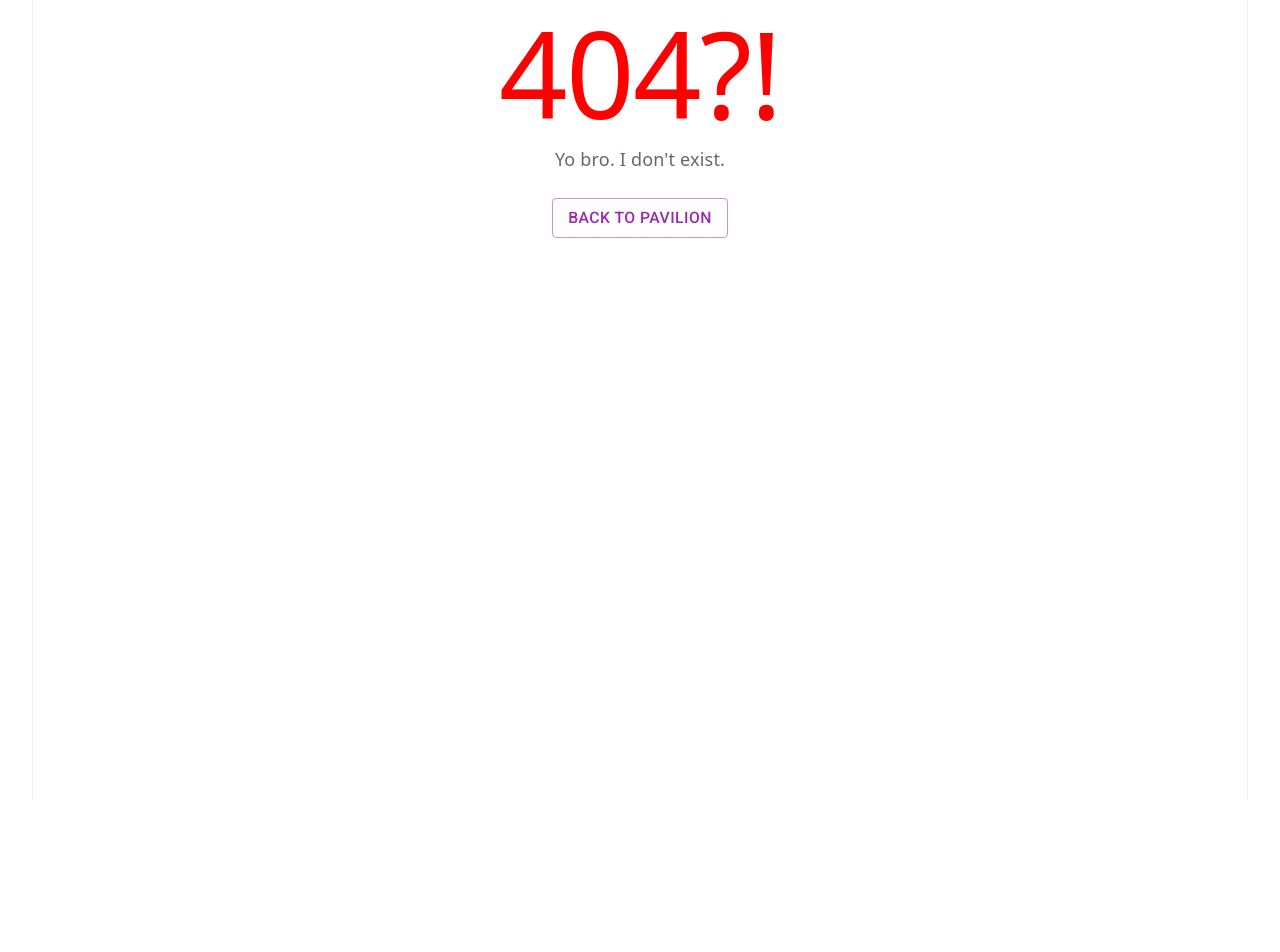
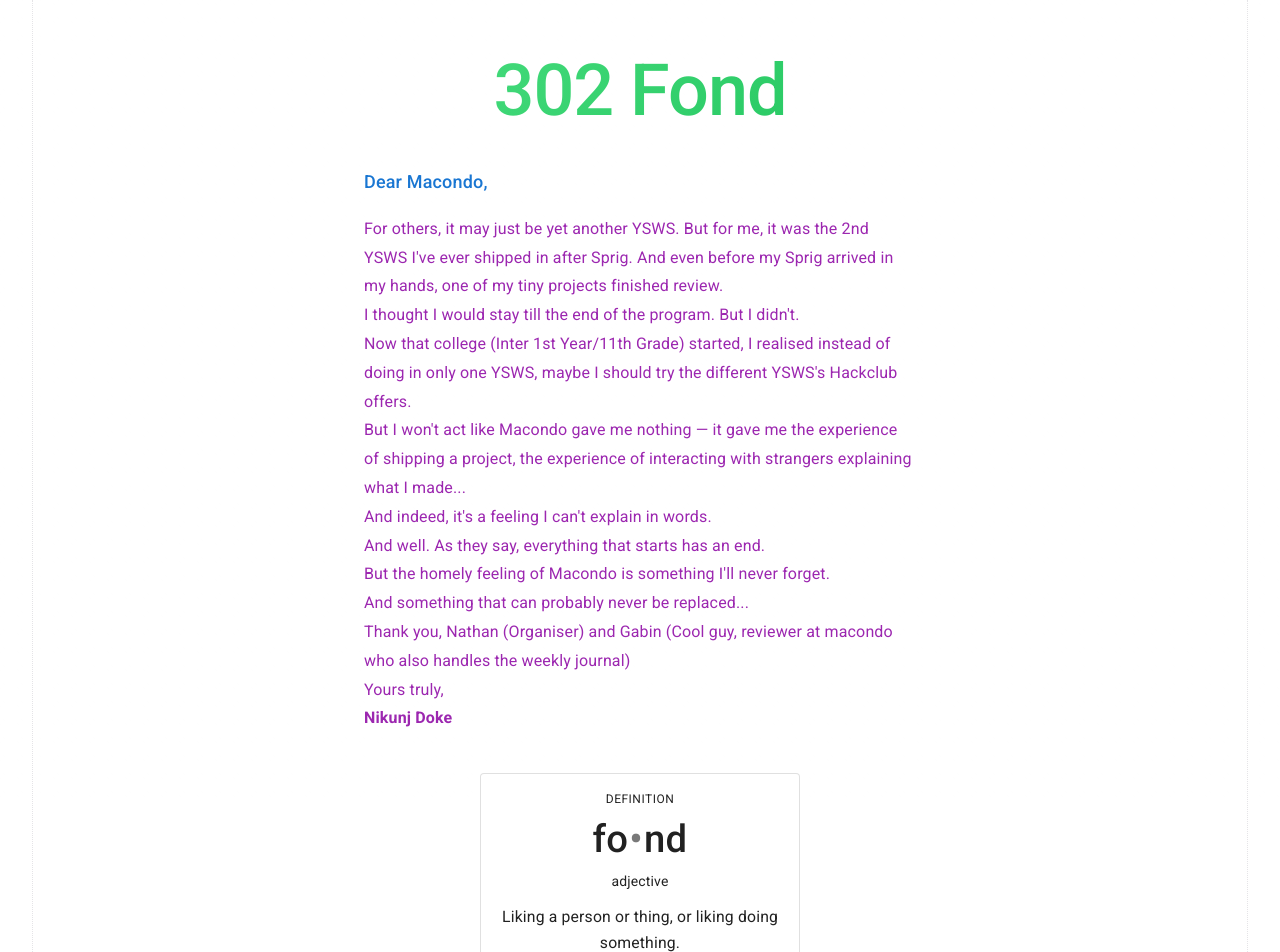
Before and after one commit to ElectroBoy404NotFound/nidofy-vite, a React (Vite) app: page /lltm in a window 1280 px wide. Before the commit this address had no page. Shown: the top 952 px of the page. Before the commit the page ends 800 px from the top, so only its background shows below. Built offline with nearby package versions, Linux system fonts and the light colour scheme.

Commit message:
Add easter egg and Update README

```diff
--- a/src/App.jsx
+++ b/src/App.jsx
@@ -14,6 +14,7 @@
 import NotFound from "./pages/NotFound";
 
 import { useMemo } from "react";
+import LoveLetterToMacondo from './pages/LoveLetterToMacondo';
 
 function App() {
     const location = useLocation();
@@ -40,6 +41,8 @@
                         <Route path="/poetry" element={ <Poetry /> } />
                         <Route path="/poem/:id" element={ <Poem /> } />
 
+                        <Route path="/lltm" element={ <LoveLetterToMacondo /> } />
+
                         <Route path="*" element={ <NotFound /> } />
                     </Routes>
                 </motion.div>
--- /dev/null
+++ b/src/pages/LoveLetterToMacondo.jsx
@@ -0,0 +1,136 @@
+import AnimatedButton from "../components/AnimatedButton";
+import Card from '@mui/material/Card';
+import CardContent from '@mui/material/CardContent';
+import Box from '@mui/material/Box';
+import Typography from '@mui/material/Typography';
+import Container from '@mui/material/Container';
+
+const bull = (
+    <Box component="span" sx={{ mx: '1px', opacity: 0.6 }}>
+        •
+    </Box>
+);
+
+function LoveLetterToMacondo() {
+    const card = (
+        <CardContent>
+            <Typography
+                sx={{ fontSize: 12, textTransform: 'uppercase', letterSpacing: 0.5 }}
+            >
+                Definition
+            </Typography>
+            <Typography
+                variant="h4"
+                component="div"
+                sx={{ my: 1, fontWeight: 500 }}
+            >
+                fo{bull}nd
+            </Typography>
+            <Typography sx={{ fontSize: 14, mb: 1.5 }}>
+                adjective
+            </Typography>
+            <Typography variant="body2" sx={{ lineHeight: 1.6 }}>
+                Liking a person or thing, or liking doing something.
+                <br />
+                <em>"I am fond of Macondo."</em>
+            </Typography>
+        </CardContent>
+    );
+
+    return (
+        <Box sx={{
+            minHeight: '100vh',
+            display: 'flex',
+            flexDirection: 'column',
+            alignItems: 'center',
+            py: 6,
+            px: 2,
+        }}>
+            <Container maxWidth="sm" sx={{ textAlign: 'center' }}>
+                <Typography
+                    variant="h2"
+                    sx={{
+                        fontSize: { xs: 56, sm: 72 },
+                        fontWeight: 500,
+                        mb: 4,
+                        background: 'linear-gradient(135deg, #4ade80 0%, #22c55e 100%)',
+                        backgroundClip: 'text',
+                        WebkitBackgroundClip: 'text',
+                        WebkitTextFillColor: 'transparent',
+                        letterSpacing: -1,
+                    }}
+                >
+                    302 Fond
+                </Typography>
+
+                <Box sx={{ mb: 5, textAlign: 'left' }}>
+                    <Typography
+                        component="p"
+                        sx={{
+                            fontSize: 18,
+                            lineHeight: 1.8,
+                            mb: 2,
+                            fontWeight: 500,
+                        }}
+                        color="primary"
+                    >
+                        Dear Macondo,
+                    </Typography>
+
+                    <Typography
+                        component="div"
+                        sx={{
+                            fontSize: 16,
+                            lineHeight: 1.8,
+                            '& p': { mb: 2, m: 0 }
+                        }}
+                        color="secondary"
+                    >
+                        <p>For others, it may just be yet another YSWS. But for me, it was the 2nd YSWS I've ever shipped in after Sprig. And even before my Sprig arrived in my hands, one of my tiny projects finished review.</p>
+
+                        <p>I thought I would stay till the end of the program. But I didn't.</p>
+
+                        <p>Now that college (Inter 1st Year/11th Grade) started, I realised instead of doing in only one YSWS, maybe I should try the different YSWS's Hackclub offers.</p>
+
+                        <p>But I won't act like Macondo gave me nothing — it gave me the experience of shipping a project, the experience of interacting with strangers explaining what I made...</p>
+
+                        <p>And indeed, it's a feeling I can't explain in words.</p>
+
+                        <p>And well. As they say, everything that starts has an end.</p>
+
+                        <p>But the homely feeling of Macondo is something I'll never forget.</p>
+
+                        <p>And something that can probably never be replaced...</p>
+
+                        <p sx={{ mt: 3 }}>Thank you, Nathan (Organiser) and Gabin (Cool guy, reviewer at macondo who also handles the weekly journal)</p>
+
+                        <p sx={{ mt: 3 }}>
+                            Yours truly,<br />
+                            <strong>Nikunj Doke</strong>
+                        </p>
+                    </Typography>
+                </Box>
+
+                <Box sx={{ mb: 4 }}>
+                    <Card
+                        variant="outlined"
+                        sx={{
+                            maxWidth: 320,
+                            mx: 'auto',
+                            border: '1px solid',
+                            borderColor: 'divider',
+                        }}
+                    >
+                        {card}
+                    </Card>
+                </Box>
+
+                <Box>
+                    <AnimatedButton text="Back to Pavilion" to="/" colour="secondary" />
+                </Box>
+            </Container>
+        </Box>
+    );
+}
+
+export default LoveLetterToMacondo;
```
Also changed, not shown: 1 other file (tests, documents, lock files or other folders).
